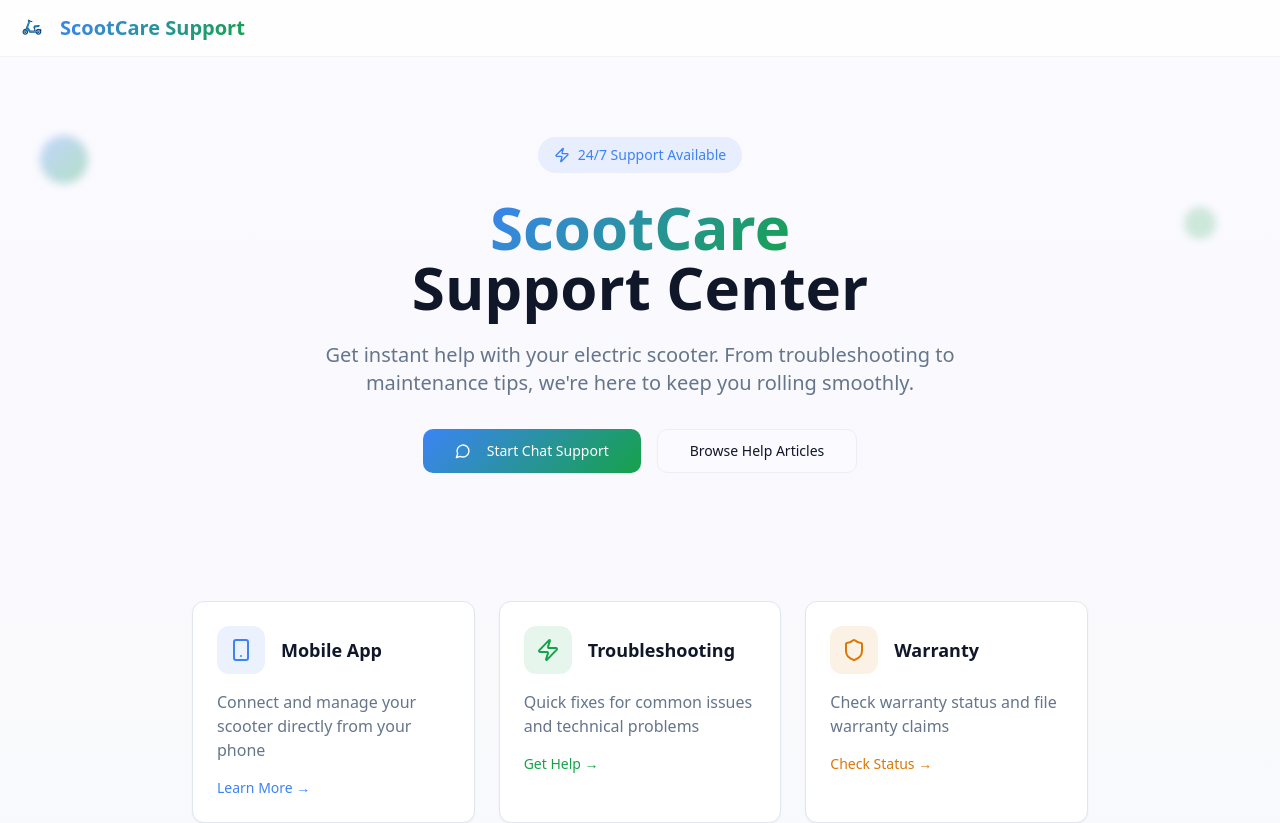
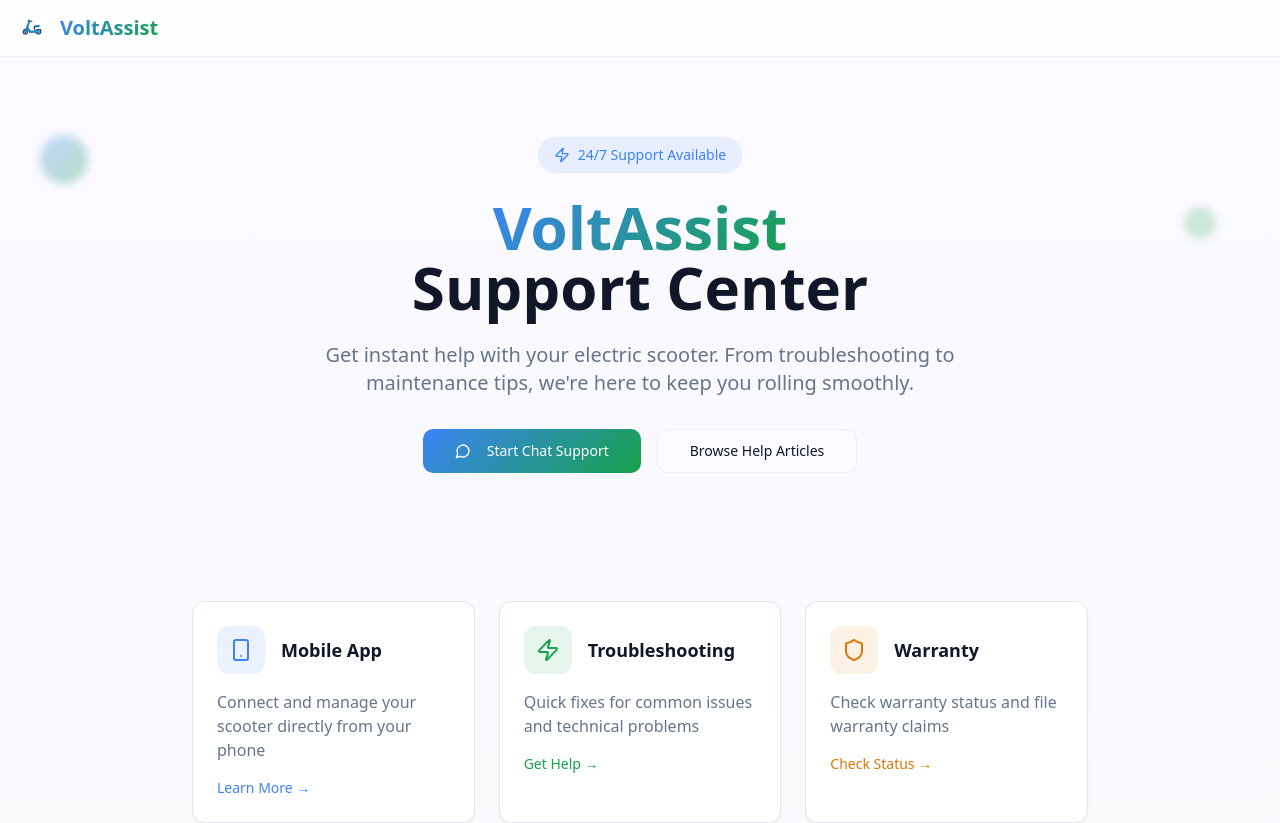
Before and after one commit to vinod4006/scootcare-connect-hub, a React (Vite) app: page / in a window 1280 px wide. Shown: the top 823 px of the page. Built offline with nearby package versions, Linux system fonts and the light colour scheme.

Commit message:
Rename project to VoltAssist

```diff
--- a/index.html
+++ b/index.html
@@ -3,11 +3,11 @@
   <head>
     <meta charset="UTF-8" />
     <meta name="viewport" content="width=device-width, initial-scale=1.0" />
-    <title>ScootCare Support - Electric Scooter Customer Support</title>
+    <title>VoltAssist - Electric Scooter Customer Support</title>
     <meta name="description" content="Get instant help with your electric scooter. 24/7 support, troubleshooting, and maintenance tips." />
-    <meta name="author" content="ScootCare Support" />
+    <meta name="author" content="VoltAssist" />
 
-    <meta property="og:title" content="ScootCare Support - Electric Scooter Customer Support" />
+    <meta property="og:title" content="VoltAssist - Electric Scooter Customer Support" />
     <meta property="og:description" content="Get instant help with your electric scooter. 24/7 support, troubleshooting, and maintenance tips." />
     <meta property="og:type" content="website" />
     <meta property="og:image" content="https://lovable.dev/opengraph-image-p98pqg.png" />
--- a/src/pages/Index.tsx
+++ b/src/pages/Index.tsx
@@ -11,9 +11,9 @@ const Index = () => {
         <div className="container mx-auto px-4 py-3">
           <div className="flex items-center justify-between">
             <div className="flex items-center gap-3">
-              <img src={scooterLogo} alt="ScootCare" className="w-8 h-8" />
+              <img src={scooterLogo} alt="VoltAssist" className="w-8 h-8" />
               <span className="text-xl font-bold bg-gradient-electric bg-clip-text text-transparent">
-                ScootCare Support
+                VoltAssist
               </span>
             </div>
             <Button variant="outline" size="sm" className="md:hidden">
@@ -34,7 +34,7 @@ const Index = () => {
 
             <h1 className="text-4xl md:text-6xl font-bold mb-6 animate-fade-in">
               <span className="bg-gradient-electric bg-clip-text text-transparent">
-                ScootCare
+                VoltAssist
               </span>
               <br />
               <span className="text-foreground">Support Center</span>
@@ -115,8 +115,8 @@ const Index = () => {
         <div className="container mx-auto px-4 py-8">
           <div className="flex flex-col md:flex-row items-center justify-between gap-4">
             <div className="flex items-center gap-3">
-              <img src={scooterLogo} alt="ScootCare" className="w-6 h-6" />
-              <span className="text-muted-foreground">© 2024 ScootCare Support</span>
+              <img src={scooterLogo} alt="VoltAssist" className="w-6 h-6" />
+              <span className="text-muted-foreground">© 2024 VoltAssist</span>
             </div>
             <div className="flex items-center gap-6 text-sm text-muted-foreground">
               <a href="#" className="hover:text-primary transition-colors">Privacy</a>
```
